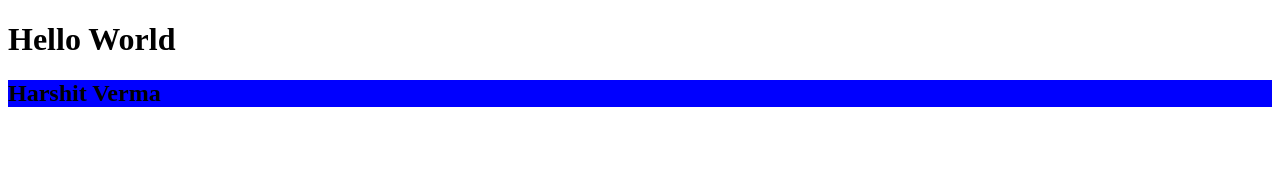
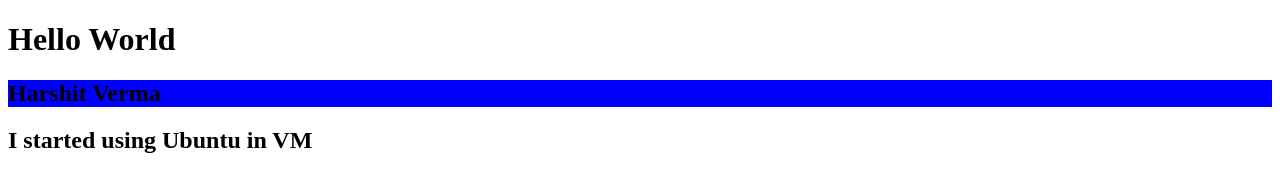
Before and after one commit to therealharshit/test-setup, a plain HTML site: page index.html in a window 1280 px wide. Drawn offline with Linux system fonts and the light colour scheme.

Commit message:
commit from VM

```diff
--- a/index.html
+++ b/index.html
@@ -9,6 +9,7 @@
 <body>
     <H1>Hello World</H1>
     <H2 id="game"></H2>
+    <H2>I started using Ubuntu in VM</H2>
 </body>
 <script src="index.js"></script>
 </html>
```
